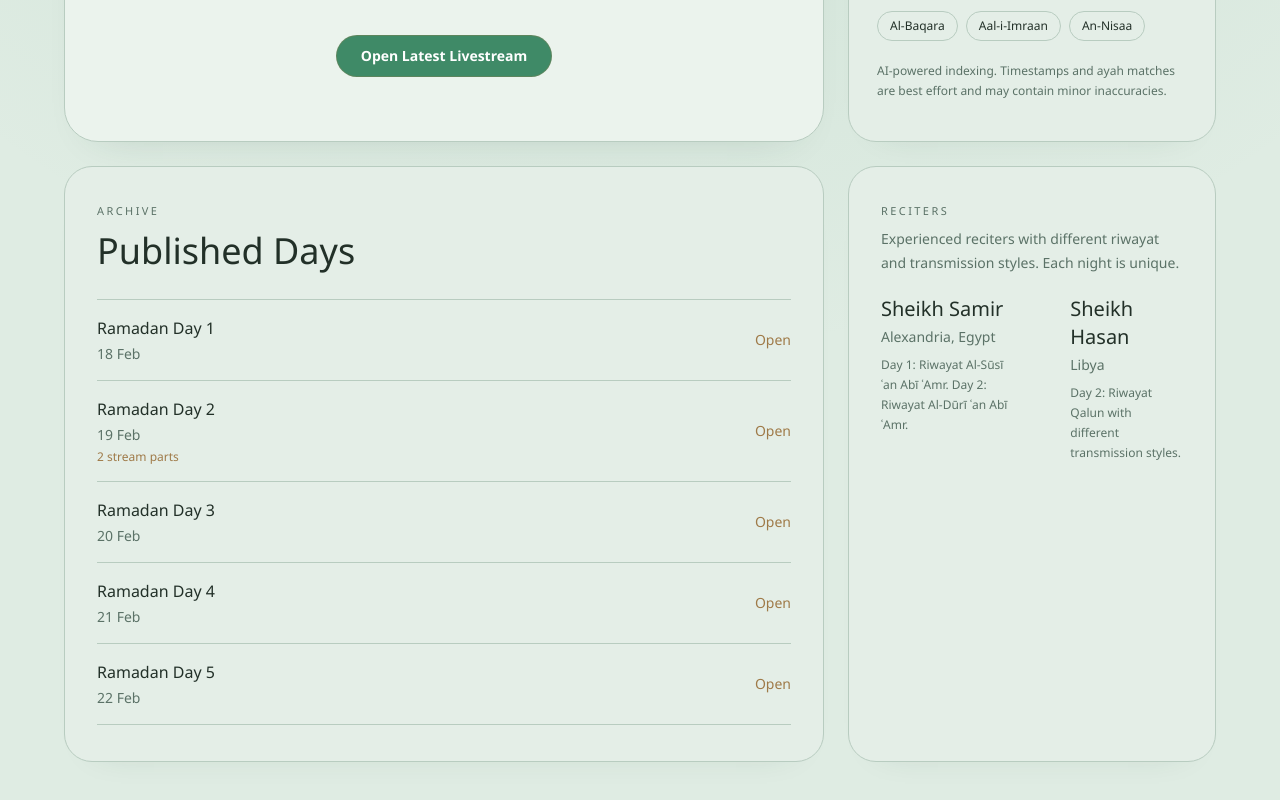
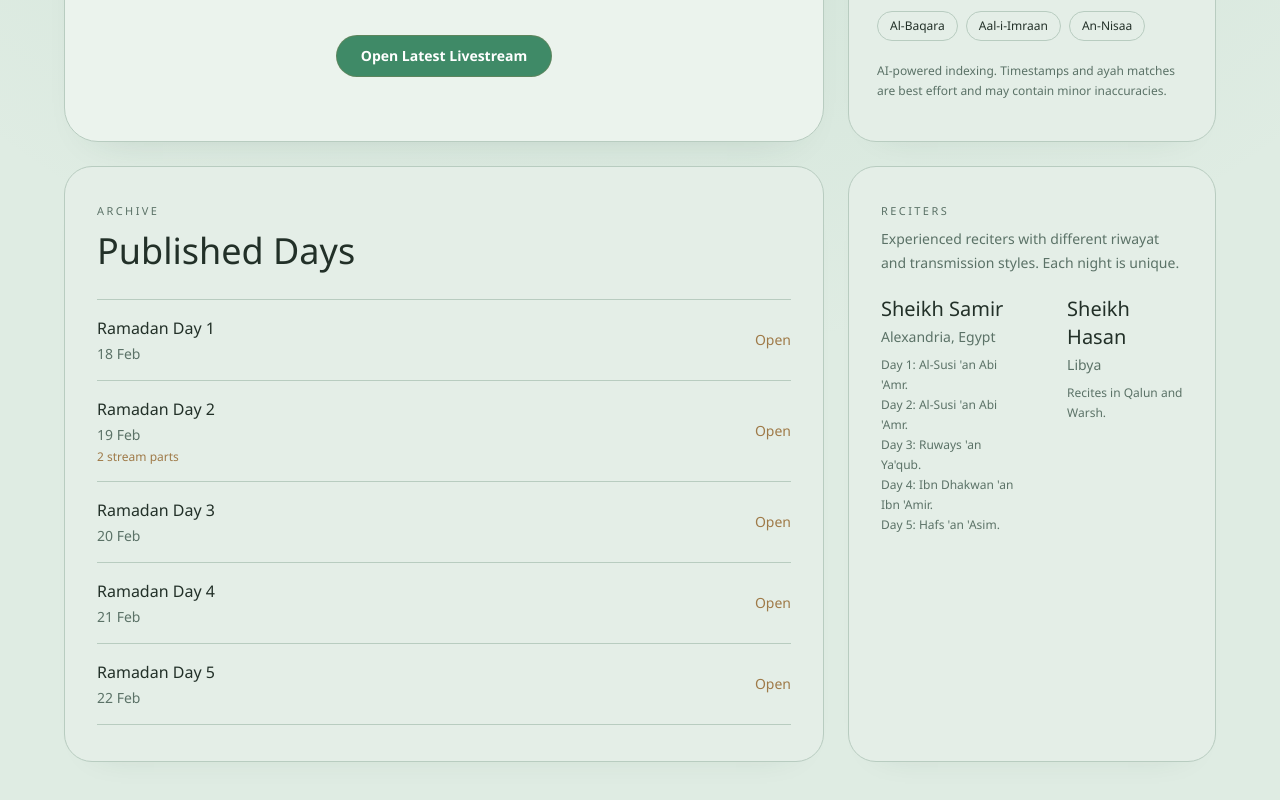
Before and after one commit to Himikid/andalus-taraweeh, a Next.js app: page / in a window 1280 px wide. Shown: the part 604-1404 px from the top of the page. Built offline with nearby package versions, Linux system fonts and the light colour scheme.

Commit message:
Update reciter riwayat details and formatting

```diff
--- a/components/shared/RecitersInfo.tsx
+++ b/components/shared/RecitersInfo.tsx
@@ -15,7 +15,11 @@ export default function RecitersInfo({ compact = false }: RecitersInfoProps) {
           <p className="text-lg font-medium text-ivory sm:text-xl">Sheikh Samir</p>
           <p className="mt-1 text-sm text-muted">Alexandria, Egypt</p>
           <p className="mt-2 text-xs leading-5 text-muted">
-            Day 1: Riwayat Al-Sūsī ʿan Abī ʿAmr. Day 2: Riwayat Al-Dūrī ʿan Abī ʿAmr.
+            <span className="block">Day 1: Al-Susi 'an Abi 'Amr.</span>
+            <span className="block">Day 2: Al-Susi 'an Abi 'Amr.</span>
+            <span className="block">Day 3: Ruways 'an Ya'qub.</span>
+            <span className="block">Day 4: Ibn Dhakwan 'an Ibn 'Amir.</span>
+            <span className="block">Day 5: Hafs 'an 'Asim.</span>
           </p>
         </article>
 
@@ -23,7 +27,7 @@ export default function RecitersInfo({ compact = false }: RecitersInfoProps) {
           <p className="text-lg font-medium text-ivory sm:text-xl">Sheikh Hasan</p>
           <p className="mt-1 text-sm text-muted">Libya</p>
           <p className="mt-2 text-xs leading-5 text-muted">
-            Day 2: Riwayat Qalun with different transmission styles.
+            Recites in Qalun and Warsh.
           </p>
         </article>
       </div>
```
